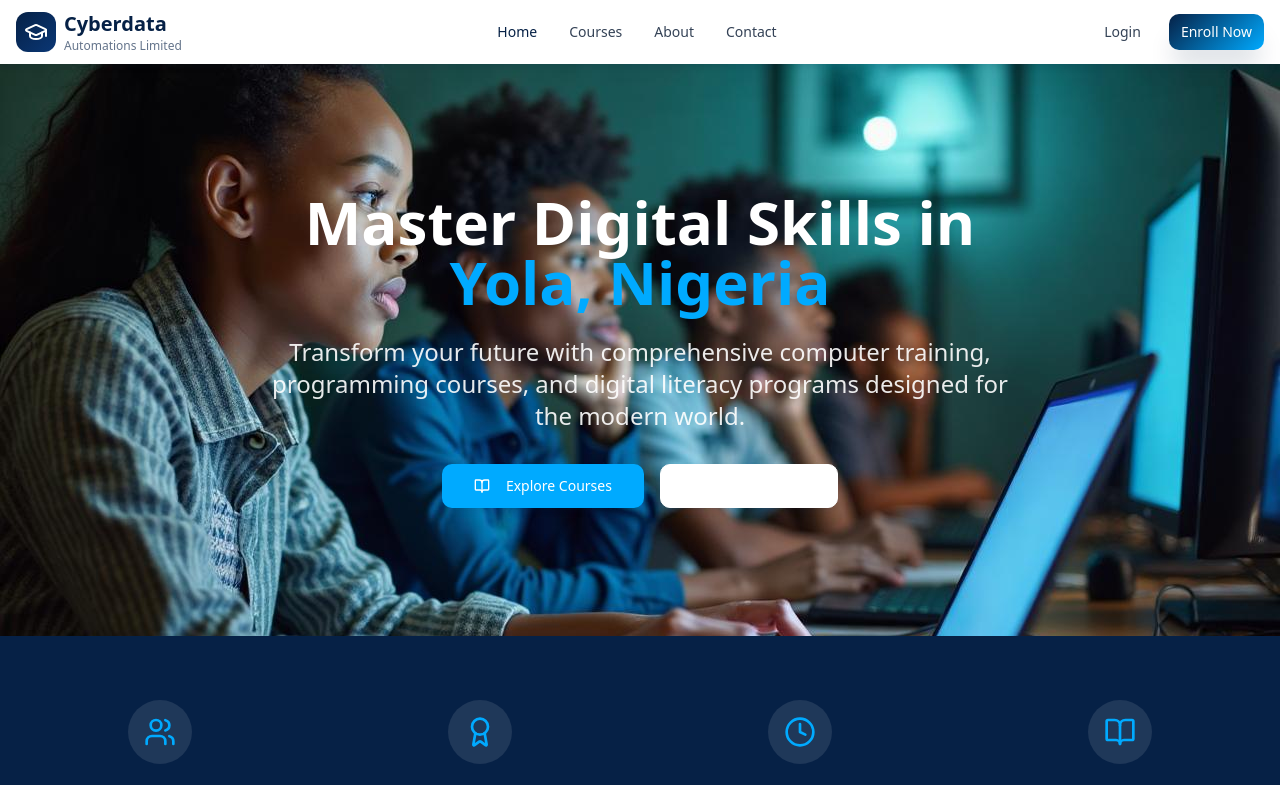
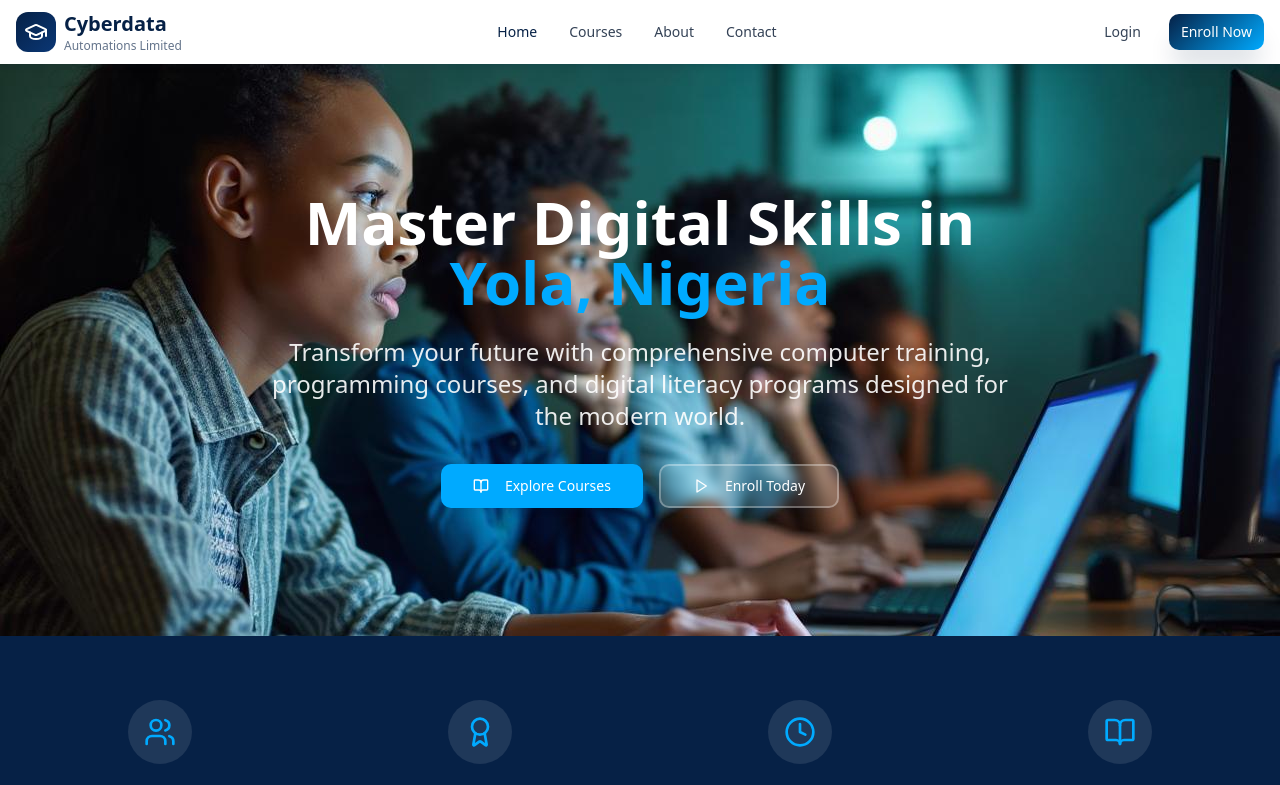
Before and after one commit to DavidManiIbrahim/cyberdata-automations-limited, a React (Vite) app: page / in a window 1280 px wide. Shown: the top 785 px of the page. Built offline with nearby package versions, Linux system fonts and the light colour scheme.

Commit message:
Fix button text visibility

```diff
--- a/src/components/ui/button.tsx
+++ b/src/components/ui/button.tsx
@@ -19,6 +19,7 @@ const buttonVariants = cva(
         ghost: "hover:bg-accent hover:text-accent-foreground",
         link: "text-primary underline-offset-4 hover:underline",
         hero: "bg-gradient-hero text-white hover:opacity-90 shadow-large transform hover:scale-105 border-0",
+        "hero-outline": "border-2 border-white/30 bg-white/10 text-white hover:bg-white hover:text-primary shadow-soft backdrop-blur-sm",
         accent: "bg-accent text-accent-foreground hover:bg-accent/90 shadow-soft hover:shadow-medium transform hover:scale-105",
         success: "bg-success text-success-foreground hover:bg-success/90 shadow-soft hover:shadow-medium",
       },
--- a/src/pages/Index.tsx
+++ b/src/pages/Index.tsx
@@ -105,7 +105,7 @@ const Index = () => {
                 </Button>
               </Link>
               <Link to="/enroll">
-                <Button size="lg" variant="outline" className="w-full sm:w-auto border-white text-white hover:bg-white hover:text-primary">
+                <Button size="lg" variant="hero-outline" className="w-full sm:w-auto">
                   <Play className="mr-2 h-5 w-5" />
                   Enroll Today
                 </Button>
```
